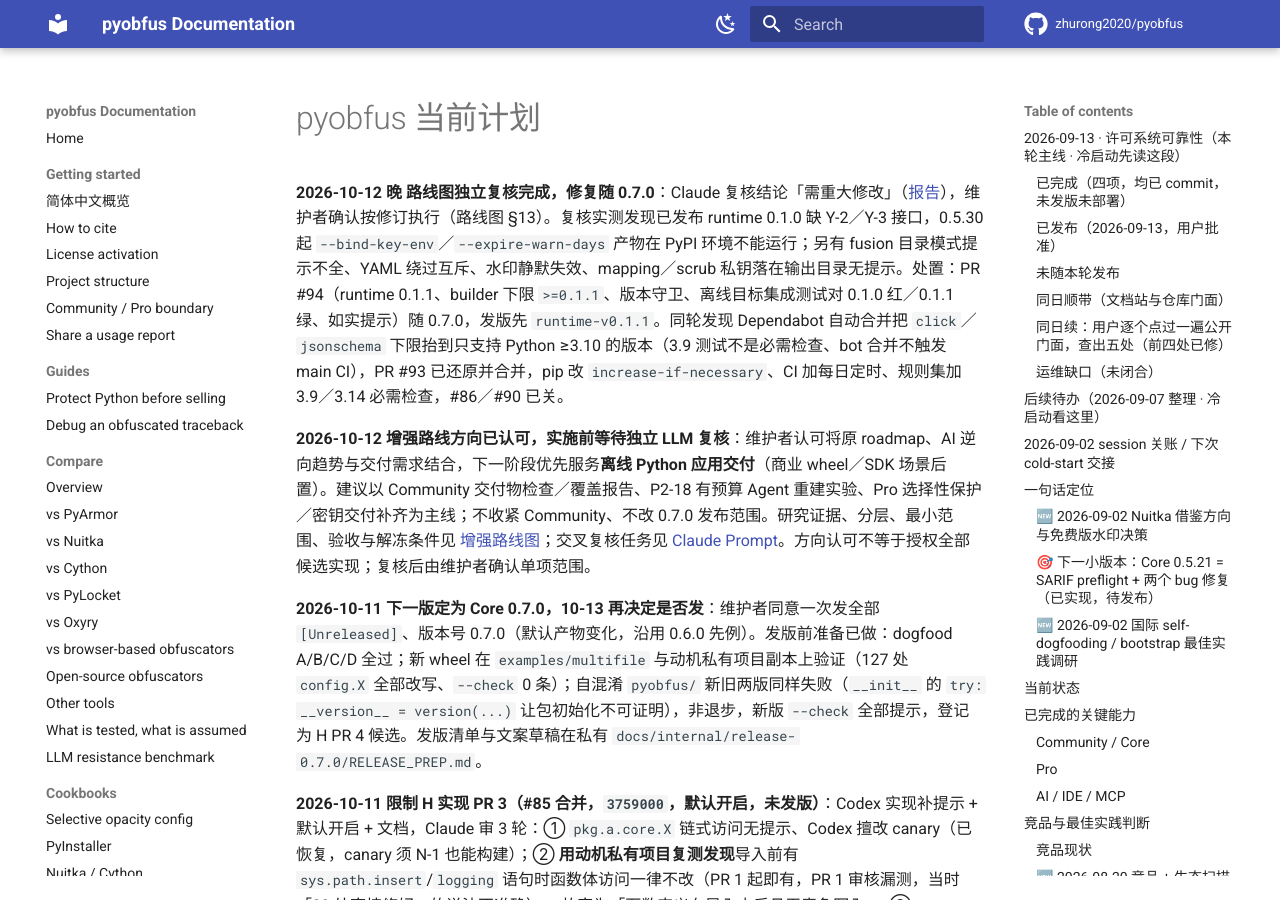
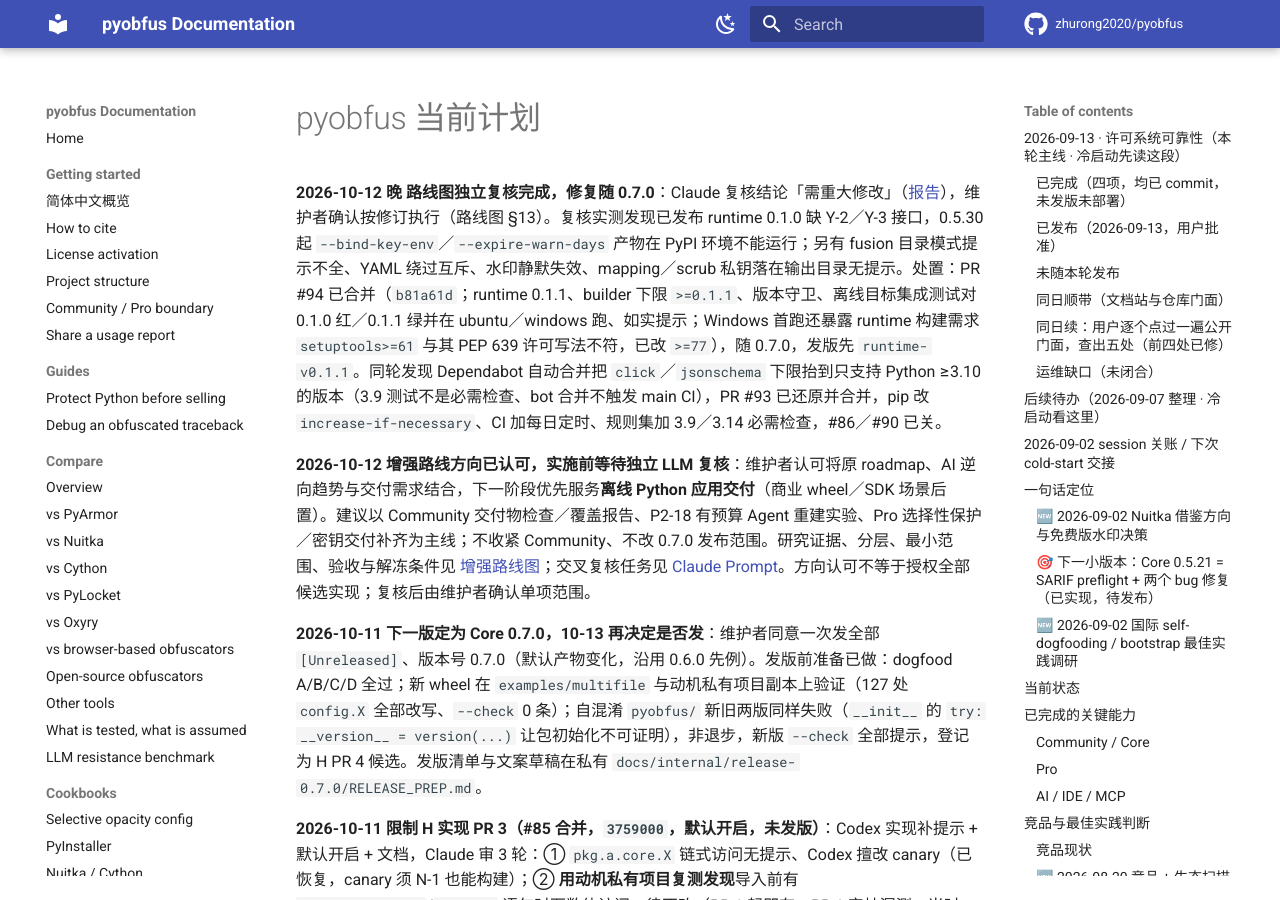
Before and after one commit to zhurong2020/pyobfus, an MkDocs documentation site: the page built from docs/CURRENT_PLAN_ZH.md, in a window 1280 px wide and 900 px high. Built offline with MkDocs 1.6.1 and Material for MkDocs 9.7.7, drawn with Linux system fonts in a browser that asks for light colours; comment, search, counter and statistics services are not loaded.

Commit message:
docs: record PR #94 merge and release order
Co-Authored-By: Claude Opus 5.5 <noreply@anthropic.com>

```diff
--- a/docs/CURRENT_PLAN_ZH.md
+++ b/docs/CURRENT_PLAN_ZH.md
@@ -1,6 +1,6 @@
 # pyobfus 当前计划
 
-**2026-10-12 晚 路线图独立复核完成，修复随 0.7.0**：Claude 复核结论「需重大修改」（[报告](AI_ERA_PROTECTION_ROADMAP_REVIEW_CLAUDE_2026-10-12.md)），维护者确认按修订执行（路线图 §13）。复核实测发现已发布 runtime 0.1.0 缺 Y-2／Y-3 接口，0.5.30 起 `--bind-key-env`／`--expire-warn-days` 产物在 PyPI 环境不能运行；另有 fusion 目录模式提示不全、YAML 绕过互斥、水印静默失效、mapping／scrub 私钥落在输出目录无提示。处置：PR #94（runtime 0.1.1、builder 下限 `>=0.1.1`、版本守卫、离线目标集成测试对 0.1.0 红／0.1.1 绿、如实提示）随 0.7.0，发版先 `runtime-v0.1.1`。同轮发现 Dependabot 自动合并把 `click`／`jsonschema` 下限抬到只支持 Python ≥3.10 的版本（3.9 测试不是必需检查、bot 合并不触发 main CI），PR #93 已还原并合并，pip 改 `increase-if-necessary`、CI 加每日定时、规则集加 3.9／3.14 必需检查，#86／#90 已关。
+**2026-10-12 晚 路线图独立复核完成，修复随 0.7.0**：Claude 复核结论「需重大修改」（[报告](AI_ERA_PROTECTION_ROADMAP_REVIEW_CLAUDE_2026-10-12.md)），维护者确认按修订执行（路线图 §13）。复核实测发现已发布 runtime 0.1.0 缺 Y-2／Y-3 接口，0.5.30 起 `--bind-key-env`／`--expire-warn-days` 产物在 PyPI 环境不能运行；另有 fusion 目录模式提示不全、YAML 绕过互斥、水印静默失效、mapping／scrub 私钥落在输出目录无提示。处置：PR #94 已合并（`b81a61d`；runtime 0.1.1、builder 下限 `>=0.1.1`、版本守卫、离线目标集成测试对 0.1.0 红／0.1.1 绿并在 ubuntu／windows 跑、如实提示；Windows 首跑还暴露 runtime 构建需求 `setuptools>=61` 与其 PEP 639 许可写法不符，已改 `>=77`），随 0.7.0，发版先 `runtime-v0.1.1`。同轮发现 Dependabot 自动合并把 `click`／`jsonschema` 下限抬到只支持 Python ≥3.10 的版本（3.9 测试不是必需检查、bot 合并不触发 main CI），PR #93 已还原并合并，pip 改 `increase-if-necessary`、CI 加每日定时、规则集加 3.9／3.14 必需检查，#86／#90 已关。
 
 **2026-10-12 增强路线方向已认可，实施前等待独立 LLM 复核**：维护者认可将原 roadmap、AI 逆向趋势与交付需求结合，下一阶段优先服务**离线 Python 应用交付**（商业 wheel／SDK 场景后置）。建议以 Community 交付物检查／覆盖报告、P2-18 有预算 Agent 重建实验、Pro 选择性保护／密钥交付补齐为主线；不收紧 Community、不改 0.7.0 发布范围。研究证据、分层、最小范围、验收与解冻条件见 [增强路线图](AI_ERA_PROTECTION_ROADMAP_2026-10-12.md)；交叉复核任务见 [Claude Prompt](AI_ERA_ROADMAP_REVIEW_PROMPT.md)。方向认可不等于授权全部候选实现；复核后由维护者确认单项范围。
 
```
Also changed, not shown: docs/TODO.md (+1 -1 lines).
